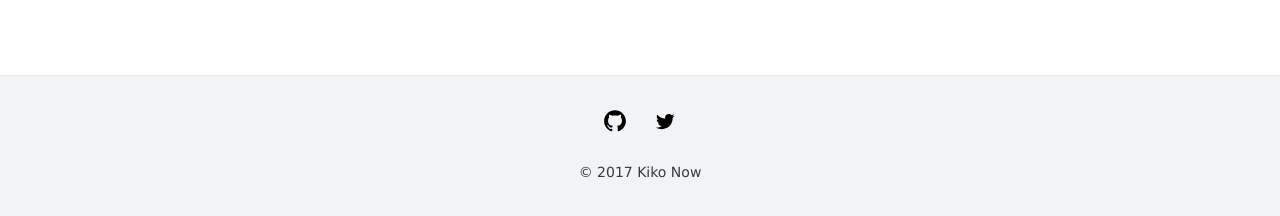
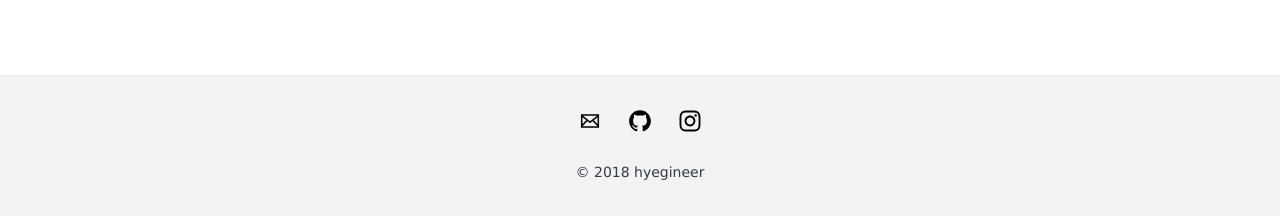
Before and after one commit to hyegineer/hyegineer.github.io, a Jekyll site: the page built from index.html, in a window 1280 px wide. Shown: the part 1606-1822 px from the top of the page. Built offline with Jekyll 4.4.1, drawn with Linux system fonts in a browser that asks for light colours; emoji names are drawn with the system emoji font; the list of posts is cut into pages by our own code.

Commit message:
Revert "Revert """
This reverts commit 2f43303070151b6de71d9479bfffcaa87b6fce70.

```diff
--- a/_config.yml
+++ b/_config.yml
@@ -38,22 +38,22 @@ paginate: 5
 footer-links:
   behance: # https://www.behance.net/<username>
   dribbble:
-  email:
+  email: hyegineer@gmail.com
   facebook:
   flickr:
-  github: hyegineer/kiko-now
+  github: hyegineer/hyegineer.github.io
   googleplus: # anything in your profile username that comes after plus.google.com/
-  instagram:
+  instagram: hyegineer
   linkedin:
   pinterest:
   rss: # just type anything here for a working RSS icon
   stackoverflow: # your stackoverflow profile, e.g. "users/50476/bart-kiers"
   tumblr: # https://<username>.tumblr.com
-  twitter: jekyllrb
+  twitter: # nothing
   youtube: # channel/<your_long_string> or user/<user-name>
 
 # Text under the icons in footer
-footer-text: © 2017 Kiko Now
+footer-text: © 2018 hyegineer
 
 # Enter your Disqus shortname (not your username) to enable commenting on posts
 # You can find your shortname on the Settings page of your Disqus account
@@ -70,7 +70,7 @@ url: https://hyegineer.github.io/
 # (http://yourusername.github.io/repository-name)
 # and NOT your User repository (http://yourusername.github.io)
 # then add in the baseurl here, like this: "/repository-name"
-baseurl: https://hyegineer.github.io/
+baseurl: /hyegineer/hyegineer.github.io
 
 #
 # !! You don't need to change any of the configuration flags below !!
```
